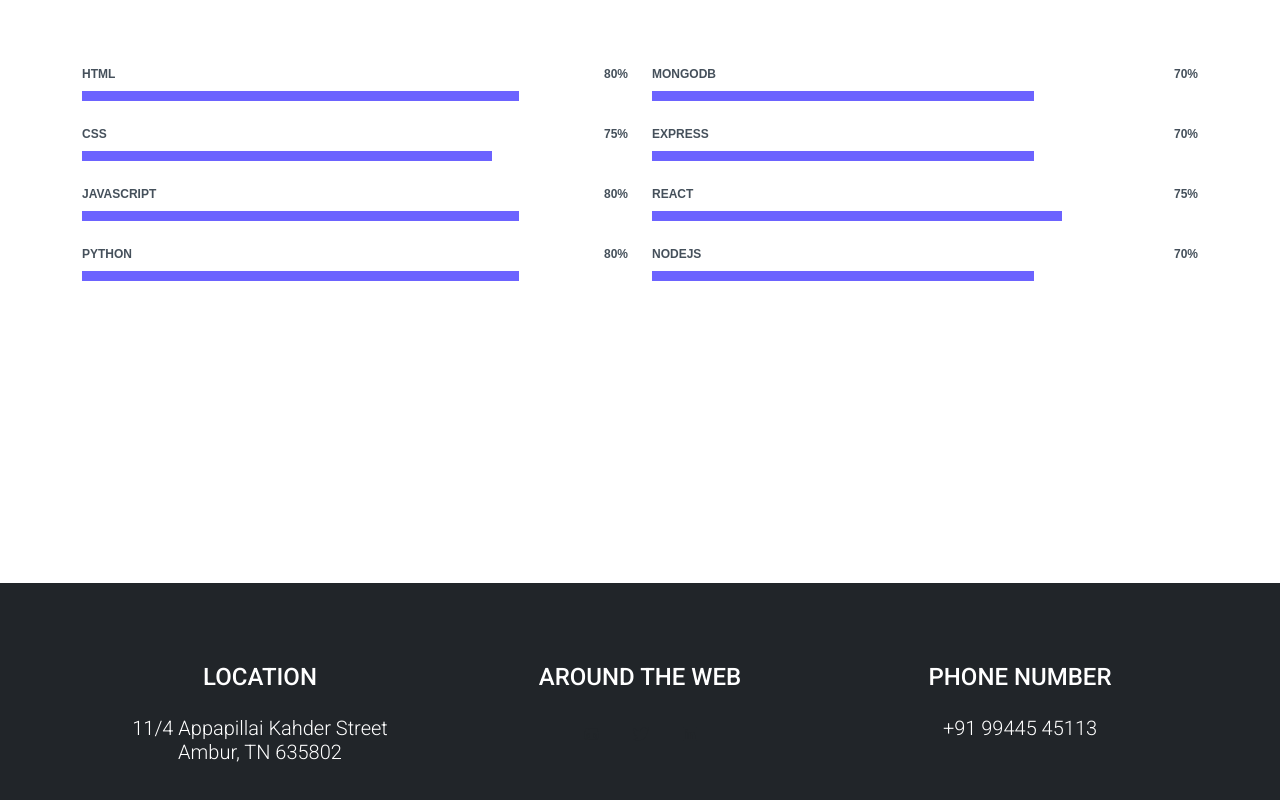
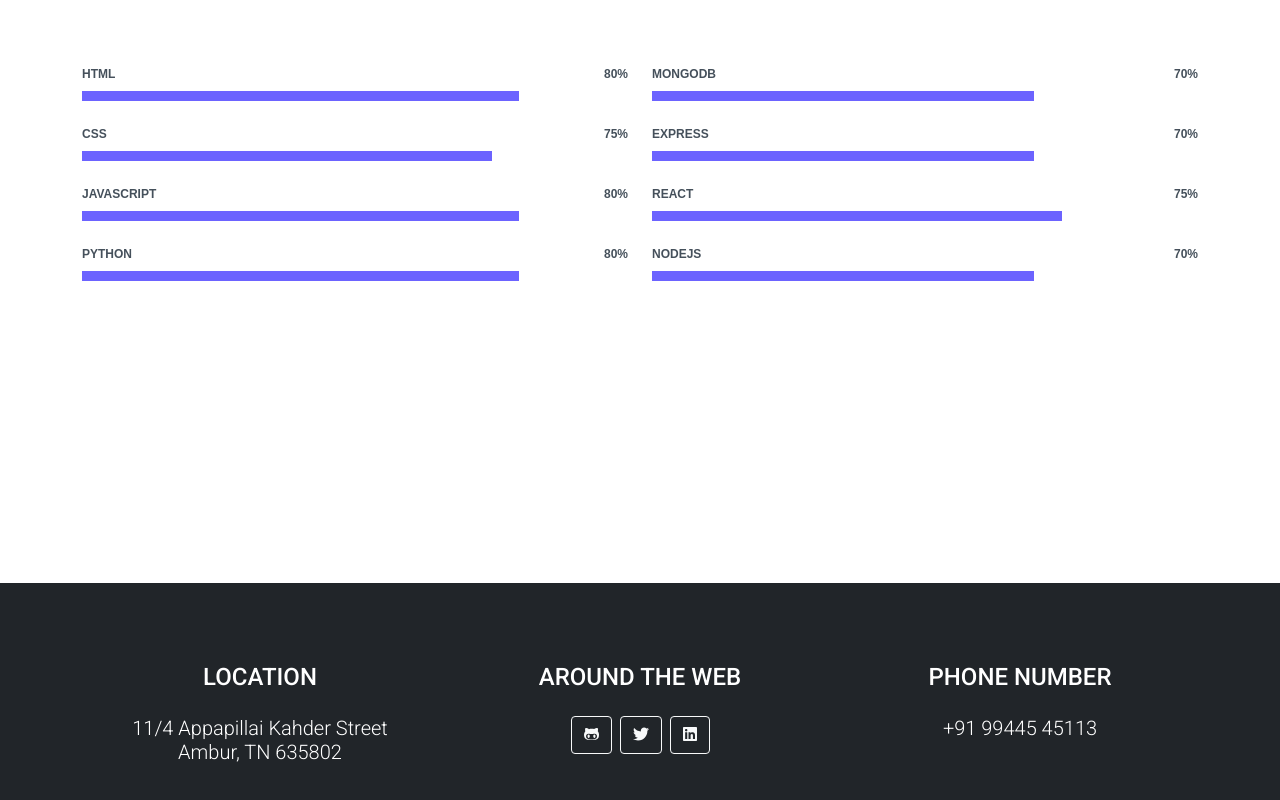
Before and after one commit to Babu-Mohammed-Izhan/first-portfolio, a React (Create React App) app: page / in a window 1280 px wide. Shown: the part 1625-2425 px from the top of the page. Built offline with nearby package versions, Linux system fonts and the light colour scheme.

Commit message:
second commit

```diff
--- a/src/components/Contact.js
+++ b/src/components/Contact.js
@@ -24,9 +24,9 @@ const Contact = () => {
 
                     <div class="col-lg-4 mb-5 mb-lg-0">
                         <h4 class="text-uppercase mb-4">Around the Web</h4>
-                        <a class="btn btn-outline-dark btn-social mx-1" href="https://github.com/Babu-Mohammed-Izhan"><FontAwesomeIcon icon={faGithubAlt} /></a>
-                        <a class="btn btn-outline-dark btn-social mx-1" href="https://twitter.com/babu_izhan"><FontAwesomeIcon icon={faTwitter} /></a>
-                        <a class="btn btn-outline-dark btn-social mx-1" href="https://www.linkedin.com/in/babu-mohammed-izhan-3a327720b/"><FontAwesomeIcon icon={faLinkedin} /></a>
+                        <a class="btn btn-outline-light btn-social mx-1" href="https://github.com/Babu-Mohammed-Izhan"><FontAwesomeIcon icon={faGithubAlt} /></a>
+                        <a class="btn btn-outline-light btn-social mx-1" href="https://twitter.com/babu_izhan"><FontAwesomeIcon icon={faTwitter} /></a>
+                        <a class="btn btn-outline-light btn-social mx-1" href="https://www.linkedin.com/in/babu-mohammed-izhan-3a327720b/"><FontAwesomeIcon icon={faLinkedin} /></a>
                     </div>
 
                     <div class="col-lg-4">
```
